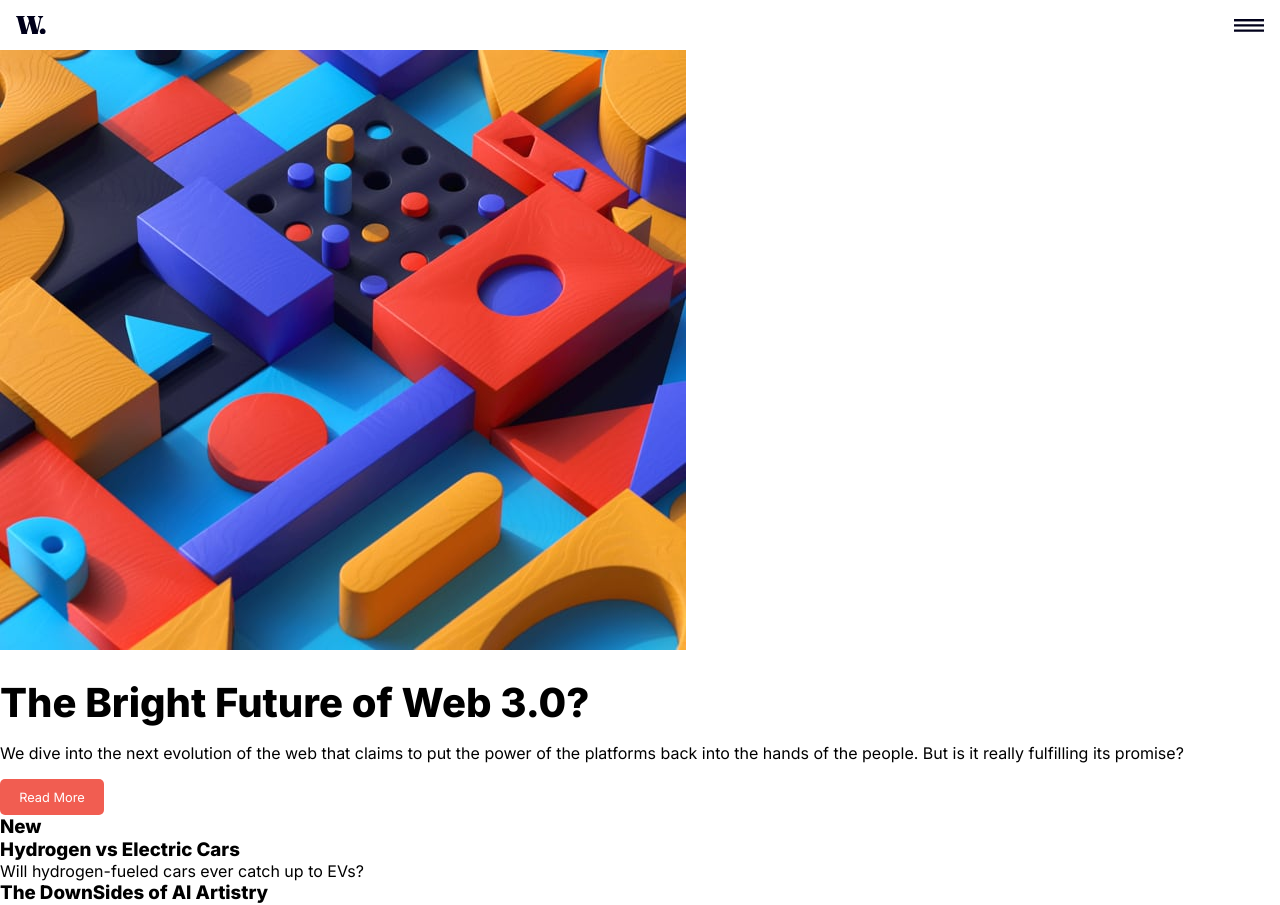
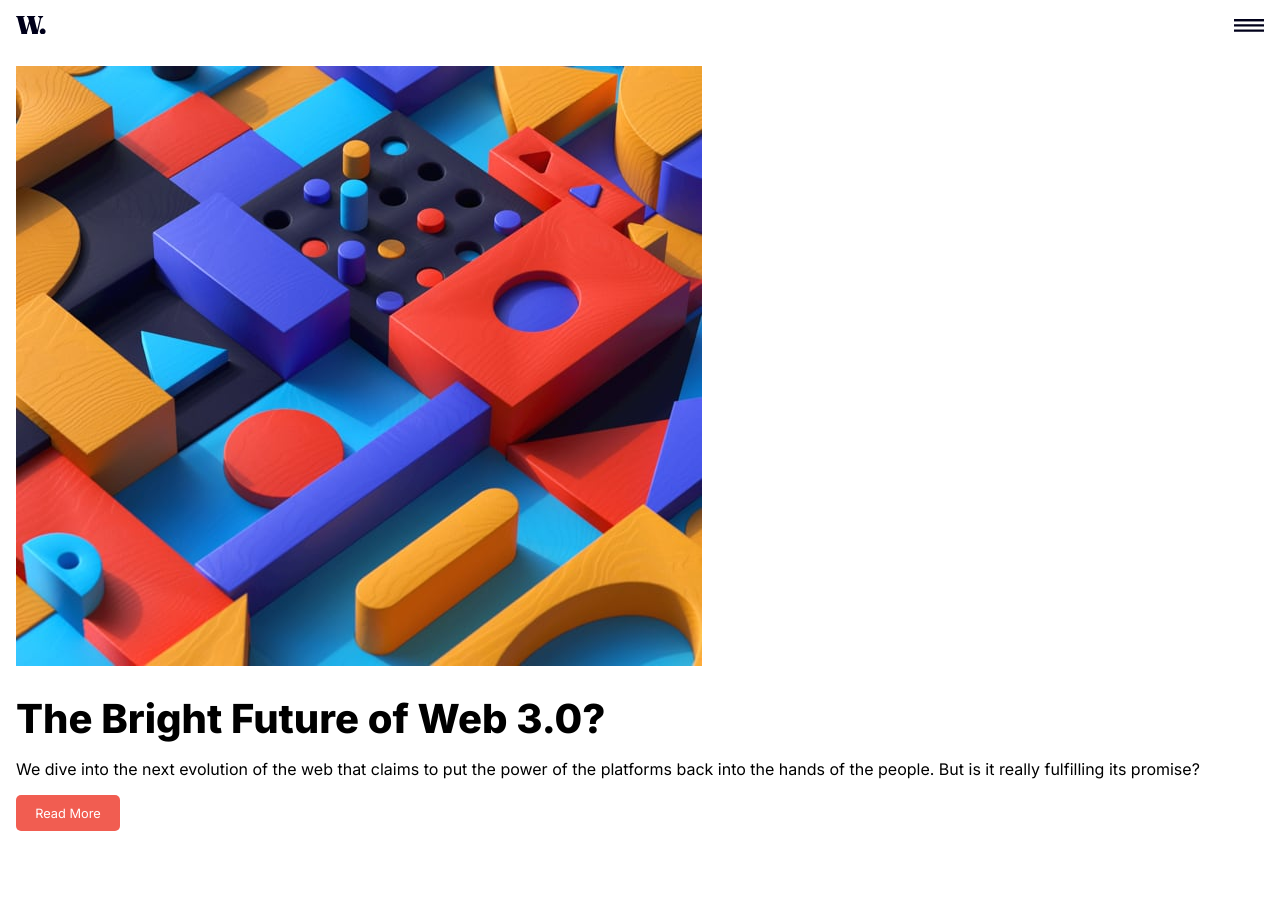
Before and after one commit to sammyodiagbe/news-homepage, a React (Create React App) app: page / in a window 1280 px wide. Shown: the top 905 px of the page. Built offline with nearby package versions, Linux system fonts and the light colour scheme.

Commit message:
working on styles

```diff
--- a/src/styles/index.css
+++ b/src/styles/index.css
@@ -1,6 +1,6 @@
 @import url("https://fonts.googleapis.com/css2?family=Inter:wght@400;600;800&display=swap");
 * {
-  paddding: 0;
+  padding: 0;
   margin: 0;
   border: none;
   outline: none;
@@ -43,6 +43,21 @@ html nav.navigation div.container {
           align-items: center;
 }
 
+body main.main section.head,
+html main.main section.head {
+  display: -ms-grid;
+  display: grid;
+  -ms-grid-rows: max-content max-content;
+      grid-template-rows: -webkit-max-content -webkit-max-content;
+      grid-template-rows: max-content max-content;
+  row-gap: 64px;
+}
+
+body main.main section.head aside.left-main-content,
+html main.main section.head aside.left-main-content {
+  padding: 1em;
+}
+
 body main.main section.head aside.left-main-content img,
 html main.main section.head aside.left-main-content img {
   margin-bottom: 24px;
@@ -71,8 +86,8 @@ html main.main section.head aside.left-main-content div.bottom a {
   border-radius: 5px;
 }
 
-body main.main section.head aside.left-main-content aside.right-aside-new,
-html main.main section.head aside.left-main-content aside.right-aside-new {
+body main.main section.head aside.right-aside-new,
+html main.main section.head aside.right-aside-new {
   background: #00001a;
 }
 /*# sourceMappingURL=index.css.map */
--- a/src/styles/index.scss
+++ b/src/styles/index.scss
@@ -4,8 +4,10 @@ $bottom-margin: 24px;
 $space-between-text-elem: 16px;
 $call-to-action-color: #f15d51;
 $dark-background: #00001a;
+$padding: 1em;
+
 * {
-  paddding: 0;
+  padding: 0;
   margin: 0;
   border: none;
   outline: none;
@@ -37,7 +39,12 @@ html {
 
   main.main {
     section.head {
-      aside.left-main-content {
+      display: grid;
+      grid-template-rows: max-content max-content;
+      row-gap: 64px;
+      aside {
+        &.left-main-content {
+          padding: $padding;
           img {
             margin-bottom: $bottom-margin;
           }
@@ -61,8 +68,8 @@ html {
               border-radius: 5px;
             }
           }
-
-        aside.right-aside-new {
+        }
+        &.right-aside-new {
           background: $dark-background;
         }
       }
```
Also changed, not shown: 1 other file (tests, documents, lock files or other folders). Lines whose indentation alone changed are shown as unchanged.
